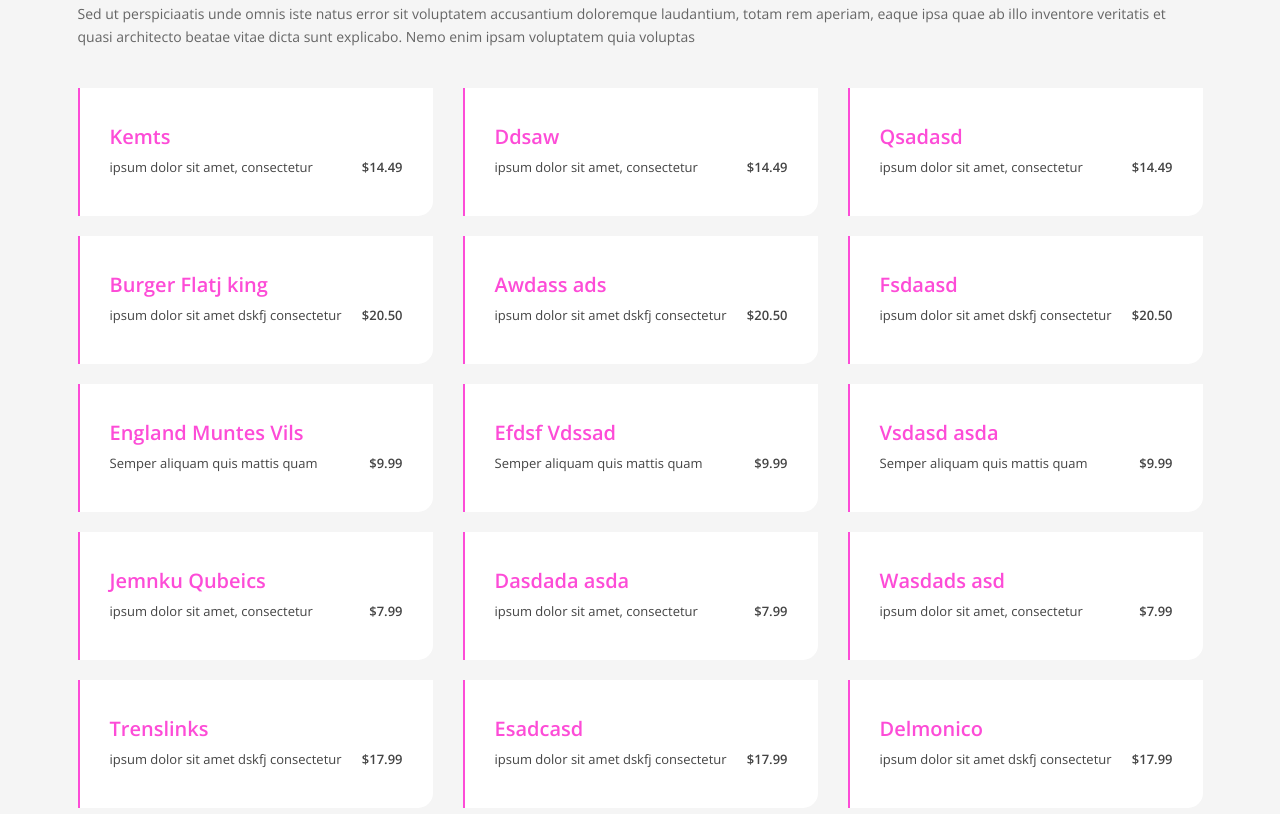
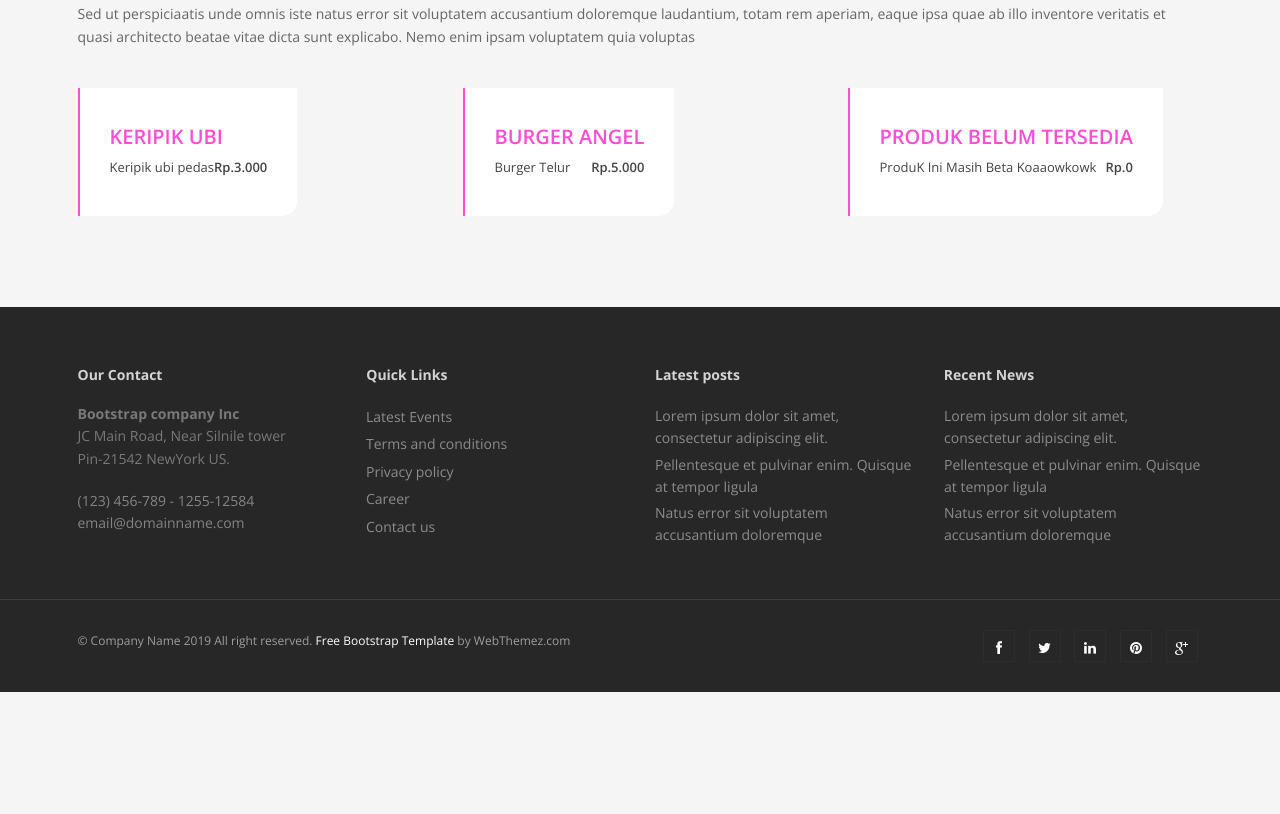
Before and after one commit to IrfnCode/Geng-Angel-Test, a plain HTML site: page public/pricing.html in a window 1280 px wide. Shown: the part 326-1140 px from the top of the page. After the commit the page ends 1018 px from the top, so only its background shows below. Drawn offline with nearby package versions, Linux system fonts and the light colour scheme; files that its build step writes are made by us from their sources.

Commit message:
Update ke sekian kali

```diff
--- a/public/pricing.html
+++ b/public/pricing.html
@@ -2,10 +2,10 @@
 <html lang="en">
 <head>
 <meta charset="utf-8">
-<title>Spice Multi purpose HTML5 Website Template</title>
+<title>KELOMPOK ANGEL</title>
 <meta name="viewport" content="width=device-width, initial-scale=1.0" />
 <meta name="description" content="" />
-<meta name="author" content="http://webthemez.com" />
+<meta name="author" content="@irfnadi_" />
 <!-- css -->
 <link href="https://fonts.googleapis.com/icon?family=Material+Icons" rel="stylesheet">
 <link rel="stylesheet" href="materialize/css/materialize.min.css" media="screen,projection" />
@@ -32,13 +32,12 @@
                         <span class="icon-bar"></span>
                         <span class="icon-bar"></span>
                     </button>
-                    <a class="navbar-brand" href="index.html"><i class="icon-info-blocks material-icons">location_on</i>SPICE</a>
+                    <a class="navbar-brand" href="index.html"><i class="icon-info-blocks material-icons"><img src="img/icon.png" width="50px"></i>𝐊𝐄𝐋𝐎𝐌𝐏𝐎𝐊 𝐀𝐍𝐆𝐄𝐋</a>
                 </div>
                 <div class="navbar-collapse collapse ">
                     <ul class="nav navbar-nav">
                         <li><a class="waves-effect waves-dark" href="index.html">Home</a></li>
 						 <li class="dropdown">
-                        <a href="#" data-toggle="dropdown" class="dropdown-toggle">About Us <b class="caret"></b></a>
                         <ul class="dropdown-menu">
                             <li><a class="waves-effect waves-dark" href="about.html">Company</a></li>
                             <li><a class="waves-effect waves-dark" href="#">Our Team</a></li>
@@ -46,7 +45,6 @@
                             <li><a class="waves-effect waves-dark" href="#">Investors</a></li>
                         </ul>
                     </li>
-						<li><a class="waves-effect waves-dark" href="services.html">Services</a></li>
                         <li><a class="waves-effect waves-dark" href="portfolio.html">Gallery</a></li>
                         <li class="active"><a href="pricing.html" class="waves-effect waves-dark">Pricing</a></li>
                         <li><a class="waves-effect waves-dark" href="contact.html">Contact</a></li>
@@ -81,72 +79,24 @@
 			<div class="col-md-4 menuItem">
                             <ul class="menu">
                                 <li>
-                                    Kemts
-                                    <div class="detail">ipsum dolor sit amet, consectetur<span class="price">$14.49</span></div>
-                                </li>
-                                <li>
-                                    Burger Flatj king
-                                    <div class="detail">ipsum dolor sit amet dskfj consectetur<span class="price">$20.50</span></div>
-                                </li>
-                                <li>
-                                    England Muntes Vils
-                                    <div class="detail">Semper aliquam quis mattis quam<span class="price">$9.99</span></div>
-                                </li>
-                                <li>
-                                    Jemnku Qubeics
-                                    <div class="detail">ipsum dolor sit amet, consectetur<span class="price">$7.99</span></div>
-                                </li>
-                                <li>
-                                    Trenslinks
-                                    <div class="detail">ipsum dolor sit amet dskfj consectetur<span class="price">$17.99</span></div>
+                                    KERIPIK UBI
+                                    <div class="detail">Keripik ubi pedas<span class="price">Rp.3.000</span></div>
                                 </li>
                             </ul>
                         </div>
 						<div class="col-md-4 menuItem">
                             <ul class="menu">
                                 <li>
-                                    Ddsaw
-                                    <div class="detail">ipsum dolor sit amet, consectetur<span class="price">$14.49</span></div>
-                                </li>
-                                <li>
-                                    Awdass ads
-                                    <div class="detail">ipsum dolor sit amet dskfj consectetur<span class="price">$20.50</span></div>
-                                </li>
-                                <li>
-                                    Efdsf Vdssad
-                                    <div class="detail">Semper aliquam quis mattis quam<span class="price">$9.99</span></div>
-                                </li>
-                                <li>
-                                    Dasdada asda
-                                    <div class="detail">ipsum dolor sit amet, consectetur<span class="price">$7.99</span></div>
-                                </li>
-                                <li>
-                                    Esadcasd
-                                    <div class="detail">ipsum dolor sit amet dskfj consectetur<span class="price">$17.99</span></div>
+                                    BURGER ANGEL
+                                    <div class="detail">Burger Telur<span class="price">Rp.5.000</span></div>
                                 </li>
                             </ul>
                         </div>
 						<div class="col-md-4 menuItem">
                             <ul class="menu">
                                 <li>
-                                    Qsadasd
-                                    <div class="detail">ipsum dolor sit amet, consectetur<span class="price">$14.49</span></div>
-                                </li>
-                                <li>
-                                    Fsdaasd
-                                    <div class="detail">ipsum dolor sit amet dskfj consectetur<span class="price">$20.50</span></div>
-                                </li>
-                                <li>
-                                    Vsdasd asda
-                                    <div class="detail">Semper aliquam quis mattis quam<span class="price">$9.99</span></div>
-                                </li>
-                                <li>
-                                    Wasdads asd
-                                    <div class="detail">ipsum dolor sit amet, consectetur<span class="price">$7.99</span></div>
-                                </li>
-                                <li>
-                                    Delmonico
-                                    <div class="detail">ipsum dolor sit amet dskfj consectetur<span class="price">$17.99</span></div>
+                                    PRODUK BELUM TERSEDIA
+                                    <div class="detail">ProduK Ini Masih Beta Koaaowkowk<span class="price">Rp.0</span></div>
                                 </li>
                             </ul>
                         </div>
```
Also changed, not shown: public/index.html (+8 -13 lines), public/portfolio.html (+2 -2 lines), public/img/works/1.jpg, 4 other files.
